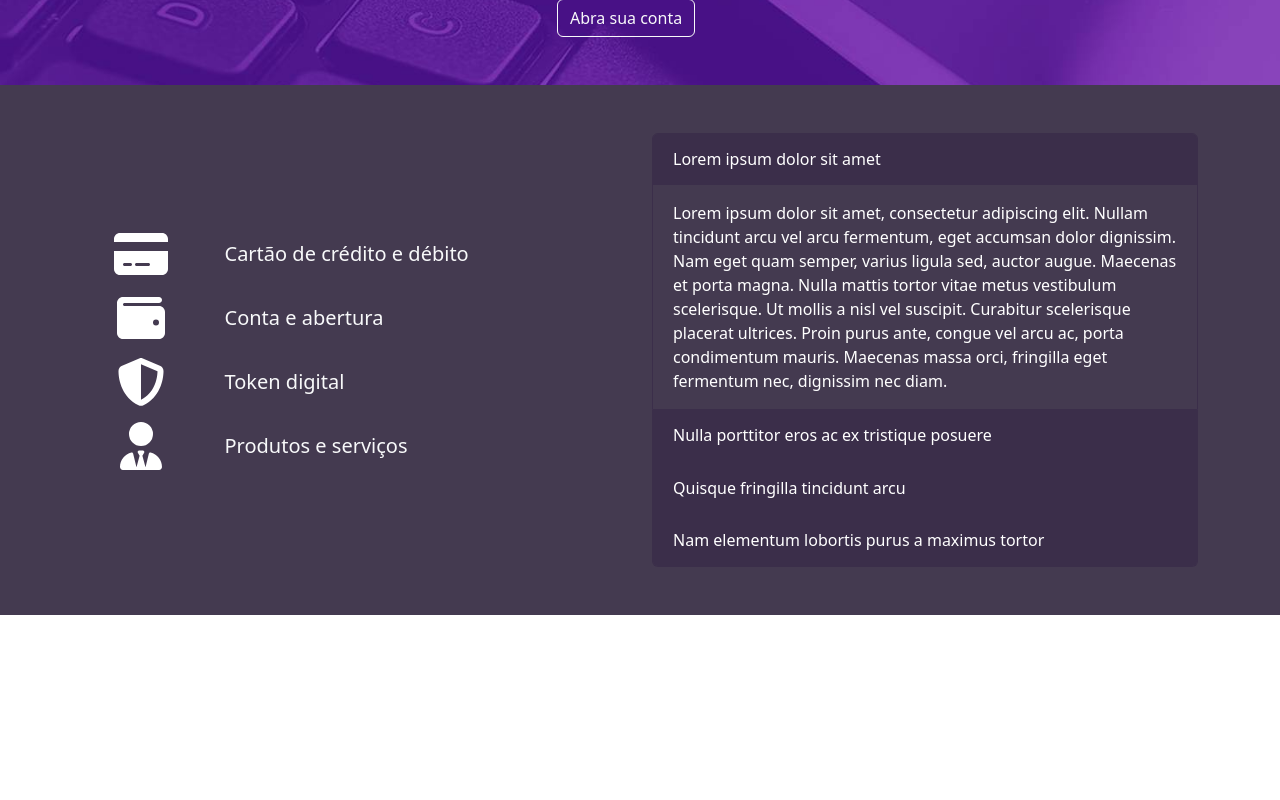
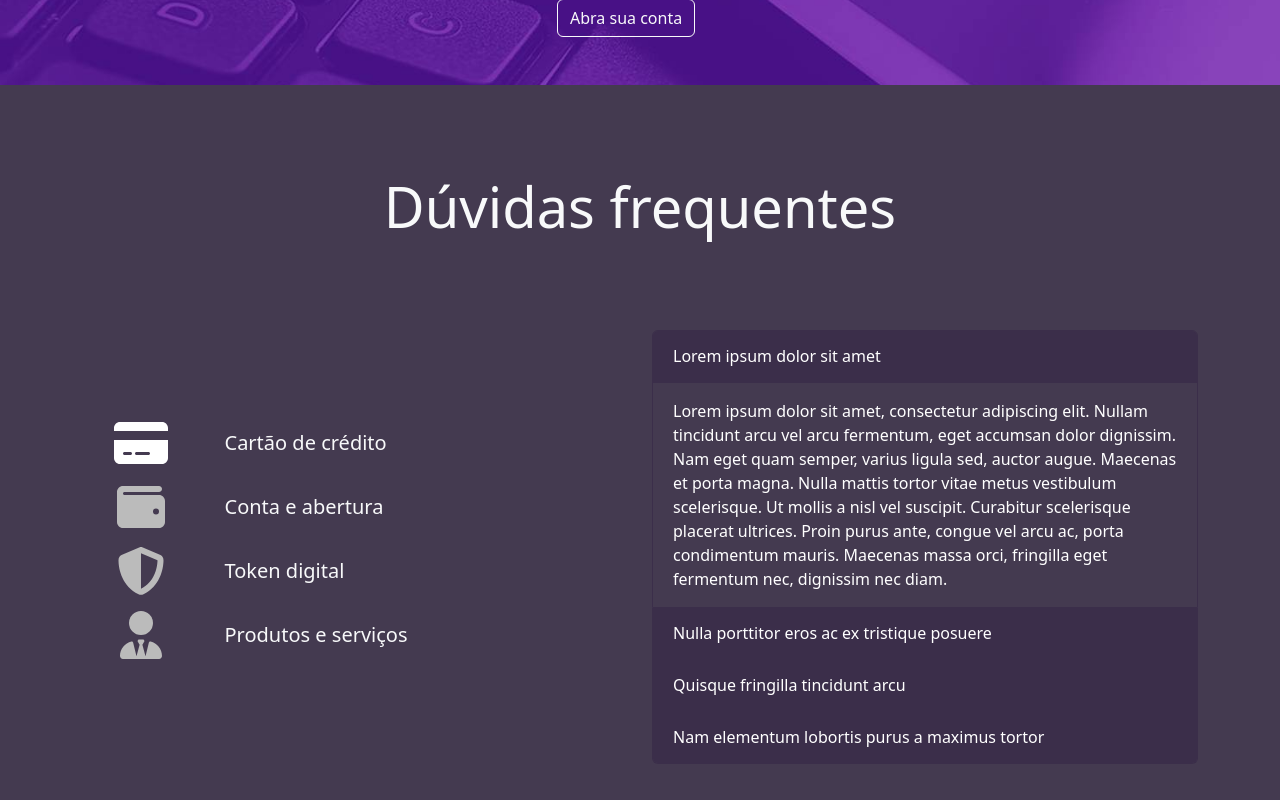
Before and after one commit to noamhenrique/magbank2022, a React (Create React App) app: page / in a window 1280 px wide. Shown: the part 2177-2977 px from the top of the page. Before the commit the page ends 2792 px from the top, so only its background shows below. Built offline with nearby package versions, Linux system fonts and the light colour scheme.

Commit message:
yip feet(footer): Creating the footer

```diff
--- a/package.json
+++ b/package.json
@@ -4,6 +4,7 @@
   "private": true,
   "dependencies": {
     "@fortawesome/fontawesome-svg-core": "^6.3.0",
+    "@fortawesome/free-brands-svg-icons": "^6.3.0",
     "@fortawesome/free-solid-svg-icons": "^6.3.0",
     "@fortawesome/react-fontawesome": "^0.2.0",
     "@testing-library/jest-dom": "^5.16.5",
--- a/src/components/Faq.js
+++ b/src/components/Faq.js
@@ -1,3 +1,4 @@
+import { useState } from "react";
 import { Container, Row, Col } from "react-bootstrap";
 import IconText from "./IconText";
 import { FontAwesomeIcon } from "@fortawesome/react-fontawesome";
@@ -11,71 +12,72 @@ import Accordion from "react-bootstrap/Accordion";
 
 import "./Faq.scss";
 
-const Faq = () => (
+const Faq = () => {
+  const options = [
+    { icon: faCreditCard, text: "Cartão de crédito" },
+    { icon: faWallet, text: "Conta e abertura" },
+    { icon: faShieldAlt, text: "Token digital" },
+    { icon: faUserTie, text: "Produtos e serviços" },
+  ];
+
+  const [index, setIndex] = useState(0);
+
+  const handleClick = (key) => {
+    setIndex(key);
+  };
+
+  return (
     <section className="faq text-light">
       <Container className="py-5">
+        <Row className="text-center">
+          <h2 className="faq-title">Dúvidas frequentes</h2>
+        </Row>
         <Row className="d-flex align-items-center justify-items-center">
           <Col className="d-lg-none mb-5" xs={12}>
             <Row>
-            <Col className="d-flex justify-content-center">
-              <FontAwesomeIcon icon={faCreditCard} size="2x" color="#FFF" />
+              {options.map(({ icon }, key) => (
+                <Col className="d-flex justify-content-center" key={key}>
+                  <FontAwesomeIcon
+                    icon={icon}
+                    size="2x"
+                    color={key === index ? "#FFF" : "#BBB"}
+                    onClick={() => handleClick(key)}
+                  />
                 </Col>
-            <Col className="d-flex justify-content-center">
-              <FontAwesomeIcon icon={faWallet} size="2x" color="#FFF" />
-            </Col>
-            <Col className="d-flex justify-content-center">
-              <FontAwesomeIcon icon={faShieldAlt} size="2x" color="#FFF" />
-            </Col>
-            <Col className="d-flex justify-content-center">
-              <FontAwesomeIcon icon={faUserTie} size="2x" color="#FFF" />
-            </Col>
+              ))}
+            </Row>
+            <Row className="text-center mt-5">
+              <p className="lead">{options[index].text}</p>
             </Row>
           </Col>
           <Col className="d-none d-lg-block">
+            {options.map(({ icon, text }, key) => (
               <IconText
-            icon={faCreditCard}
+                icon={icon}
                 size={3}
-            className="mb-3"
+                className="faq-clickable mb-3"
                 textClassName="lead"
-            color="#FFF"
+                color={key === index ? "#FFF" : "#BBB"}
+                onClick={() => handleClick(key)}
+                key={key}
               >
-            Cartão de crédito e débito
+                {text}
               </IconText>
-          <IconText
-            icon={faWallet}
-            size={3}
-            className="mb-3"
-            textClassName="lead"
-            color="#FFF"
-          >
-            Conta e abertura
-          </IconText>
-          <IconText
-            icon={faShieldAlt}
-            size={3}
-            className="mb-3"
-            textClassName="lead"
-            color="#FFF"
-          >
-            Token digital
-          </IconText>
-          <IconText icon={faUserTie} size={3} textClassName="lead" color="#FFF">
-            Produtos e serviços
-          </IconText>
+            ))}
           </Col>
           <Col>
-          <Accordion defaultActiveKey="0">
+            <Accordion defaultActiveKey="0" activeKey={`${index}`}>
               <Accordion.Item eventKey="0">
                 <Accordion.Header>Lorem ipsum dolor sit amet</Accordion.Header>
                 <Accordion.Body>
-                Lorem ipsum dolor sit amet, consectetur adipiscing elit. Nullam
-                tincidunt arcu vel arcu fermentum, eget accumsan dolor
+                  Lorem ipsum dolor sit amet, consectetur adipiscing elit.
+                  Nullam tincidunt arcu vel arcu fermentum, eget accumsan dolor
                   dignissim. Nam eget quam semper, varius ligula sed, auctor
-                augue. Maecenas et porta magna. Nulla mattis tortor vitae metus
-                vestibulum scelerisque. Ut mollis a nisl vel suscipit. Curabitur
-                scelerisque placerat ultrices. Proin purus ante, congue vel arcu
-                ac, porta condimentum mauris. Maecenas massa orci, fringilla
-                eget fermentum nec, dignissim nec diam.
+                  augue. Maecenas et porta magna. Nulla mattis tortor vitae
+                  metus vestibulum scelerisque. Ut mollis a nisl vel suscipit.
+                  Curabitur scelerisque placerat ultrices. Proin purus ante,
+                  congue vel arcu ac, porta condimentum mauris. Maecenas massa
+                  orci, fringilla eget fermentum nec, dignissim nec diam.
                 </Accordion.Body>
               </Accordion.Item>
               <Accordion.Item eventKey="1">
@@ -83,14 +85,14 @@ const Faq = () => (
                   Nulla porttitor eros ac ex tristique posuere
                 </Accordion.Header>
                 <Accordion.Body>
-                Lorem ipsum dolor sit amet, consectetur adipiscing elit. Nullam
-                tincidunt arcu vel arcu fermentum, eget accumsan dolor
+                  Lorem ipsum dolor sit amet, consectetur adipiscing elit.
+                  Nullam tincidunt arcu vel arcu fermentum, eget accumsan dolor
                   dignissim. Nam eget quam semper, varius ligula sed, auctor
-                augue. Maecenas et porta magna. Nulla mattis tortor vitae metus
-                vestibulum scelerisque. Ut mollis a nisl vel suscipit. Curabitur
-                scelerisque placerat ultrices. Proin purus ante, congue vel arcu
-                ac, porta condimentum mauris. Maecenas massa orci, fringilla
-                eget fermentum nec, dignissim nec diam.
+                  augue. Maecenas et porta magna. Nulla mattis tortor vitae
+                  metus vestibulum scelerisque. Ut mollis a nisl vel suscipit.
+                  Curabitur scelerisque placerat ultrices. Proin purus ante,
+                  congue vel arcu ac, porta condimentum mauris. Maecenas massa
+                  orci, fringilla eget fermentum nec, dignissim nec diam.
                 </Accordion.Body>
               </Accordion.Item>
               <Accordion.Item eventKey="2">
@@ -98,14 +100,14 @@ const Faq = () => (
                   Quisque fringilla tincidunt arcu
                 </Accordion.Header>
                 <Accordion.Body>
-                Lorem ipsum dolor sit amet, consectetur adipiscing elit. Nullam
-                tincidunt arcu vel arcu fermentum, eget accumsan dolor
+                  Lorem ipsum dolor sit amet, consectetur adipiscing elit.
+                  Nullam tincidunt arcu vel arcu fermentum, eget accumsan dolor
                   dignissim. Nam eget quam semper, varius ligula sed, auctor
-                augue. Maecenas et porta magna. Nulla mattis tortor vitae metus
-                vestibulum scelerisque. Ut mollis a nisl vel suscipit. Curabitur
-                scelerisque placerat ultrices. Proin purus ante, congue vel arcu
-                ac, porta condimentum mauris. Maecenas massa orci, fringilla
-                eget fermentum nec, dignissim nec diam.
+                  augue. Maecenas et porta magna. Nulla mattis tortor vitae
+                  metus vestibulum scelerisque. Ut mollis a nisl vel suscipit.
+                  Curabitur scelerisque placerat ultrices. Proin purus ante,
+                  congue vel arcu ac, porta condimentum mauris. Maecenas massa
+                  orci, fringilla eget fermentum nec, dignissim nec diam.
                 </Accordion.Body>
               </Accordion.Item>
               <Accordion.Item eventKey="3">
@@ -113,14 +115,14 @@ const Faq = () => (
                   Nam elementum lobortis purus a maximus tortor
                 </Accordion.Header>
                 <Accordion.Body>
-                Lorem ipsum dolor sit amet, consectetur adipiscing elit. Nullam
-                tincidunt arcu vel arcu fermentum, eget accumsan dolor
+                  Lorem ipsum dolor sit amet, consectetur adipiscing elit.
+                  Nullam tincidunt arcu vel arcu fermentum, eget accumsan dolor
                   dignissim. Nam eget quam semper, varius ligula sed, auctor
-                augue. Maecenas et porta magna. Nulla mattis tortor vitae metus
-                vestibulum scelerisque. Ut mollis a nisl vel suscipit. Curabitur
-                scelerisque placerat ultrices. Proin purus ante, congue vel arcu
-                ac, porta condimentum mauris. Maecenas massa orci, fringilla
-                eget fermentum nec, dignissim nec diam.
+                  augue. Maecenas et porta magna. Nulla mattis tortor vitae
+                  metus vestibulum scelerisque. Ut mollis a nisl vel suscipit.
+                  Curabitur scelerisque placerat ultrices. Proin purus ante,
+                  congue vel arcu ac, porta condimentum mauris. Maecenas massa
+                  orci, fringilla eget fermentum nec, dignissim nec diam.
                 </Accordion.Body>
               </Accordion.Item>
             </Accordion>
@@ -129,5 +131,6 @@ const Faq = () => (
       </Container>
     </section>
   );
+};
 
 export default Faq;
--- a/src/components/Faq.scss
+++ b/src/components/Faq.scss
@@ -2,7 +2,6 @@
 
 .faq {
   background-color: $color-faq-backgroud;
-}
 
   div.accordion {
     --bs-accordion-btn-icon-width: none;
@@ -16,3 +15,20 @@ div.accordion {
     --bs-accordion-btn-focus-border-color: none;
     --bs-accordion-btn-focus-box-shadow: none;
   }
+
+  &-title {
+    padding-top: 2.5rem;
+    margin-bottom: 5.625rem;
+    font-size: 2.2rem;
+    font-weight: 500;
+    line-height: 1.2;
+
+    @media screen and (min-width: 992px) {
+      font-size: 3.5rem;
+    }
+  }
+
+  &clickable {
+    cursor: "pointer";
+  }
+}
--- a/src/components/IconText.js
+++ b/src/components/IconText.js
@@ -8,8 +8,9 @@ const IconText = ({
   className = "",
   textClassName = "",
   children,
+  onClick,
 }) => (
-  <Row className={`d-flex align-items-center ${className}`}>
+  <Row className={`d-flex align-items-center ${className}`} onClick={onClick}>
     <Col xs={size} className="d-flex justify-content-center">
       <FontAwesomeIcon icon={icon} size={`${size}x`} color={color} />
     </Col>
```
Also changed, not shown: src/components/Footer.js (added), 1 other file (tests, documents, lock files or other folders). Lines whose indentation alone changed are shown as unchanged.
